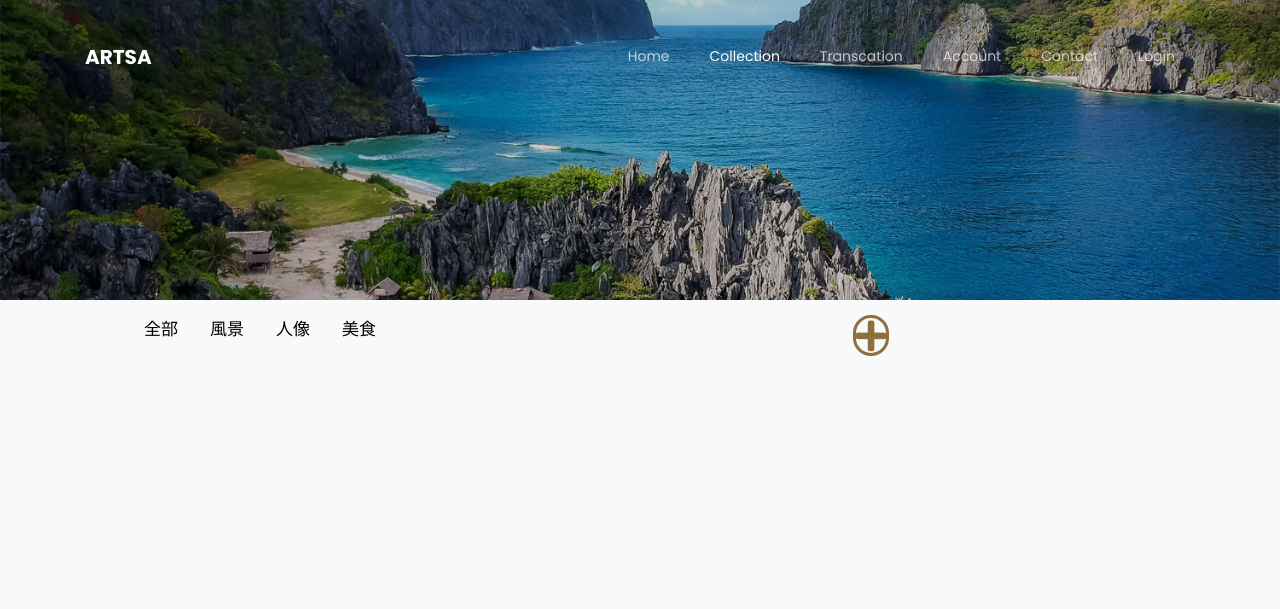
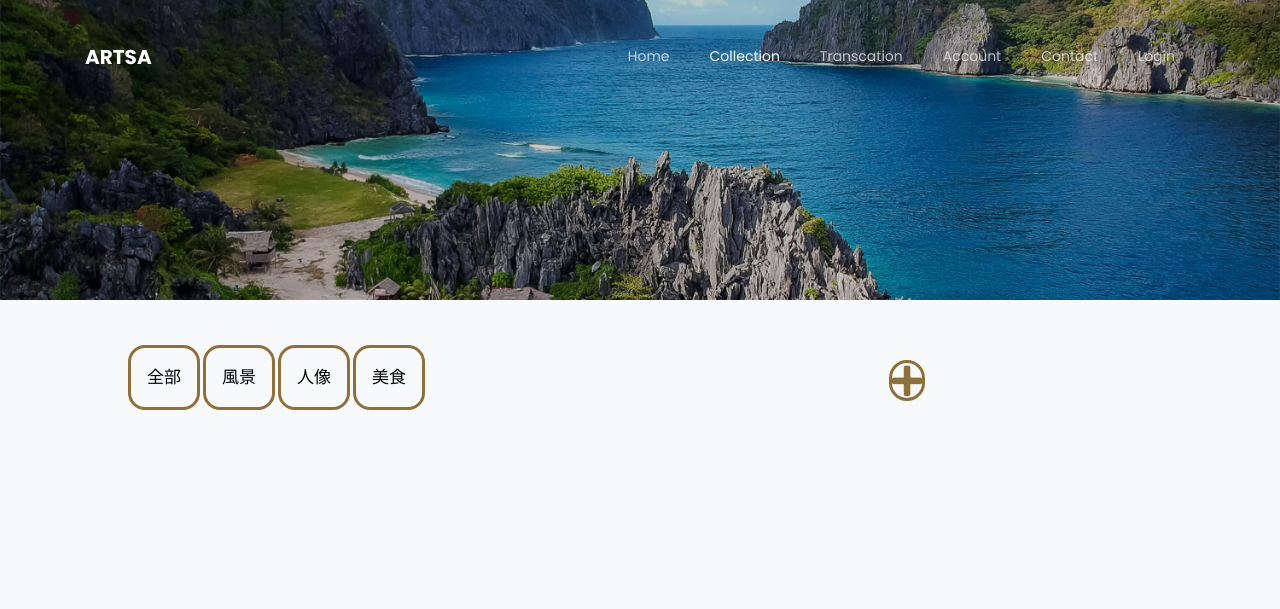
Before and after one commit to QQLYN/Art-Platform, a PHP site: page /collection.html in a window 1280 px wide; the page is wider, and only the part inside the window is pictured. Shown: the top 609 px of that part. Before the commit the page ends 356 px from the top of that part, so only its background shows below. Run offline with PHP 8.4, Linux system fonts and the light colour scheme; some libraries are stand-ins or nearby versions; some web fonts are replaced.

Commit message:
Update tabstyle.css

```diff
--- a/deluxe/css/tabstyle.css
+++ b/deluxe/css/tabstyle.css
@@ -1,19 +1,21 @@
 .tab {
   overflow: hidden;
   background-color: transparent;
-  margin-bottom: 10px;
 }
 
 /* Style the buttons inside the tab */
 .tab button {
   background-color: inherit;
   float: left;
-  border: none;
+  border: solid;
   outline: none;
   cursor: pointer;
   padding: 14px 16px;
   transition: 0.3s;
   font-size: 17px;
+  margin-right: 3px;
+  border-radius: 1em;
+  border-color: #8d703b;
 }
 
 /* Change background color of buttons on hover */
@@ -33,3 +35,13 @@
   border: 1px solid #ccc;
   border-top: none;
 }
+
+.ftco-section2{
+  padding: 3em 0;
+}
+
+.pius{
+  border: solid;
+  border-radius: 10em;
+  color: #8d703b;
+}
```
